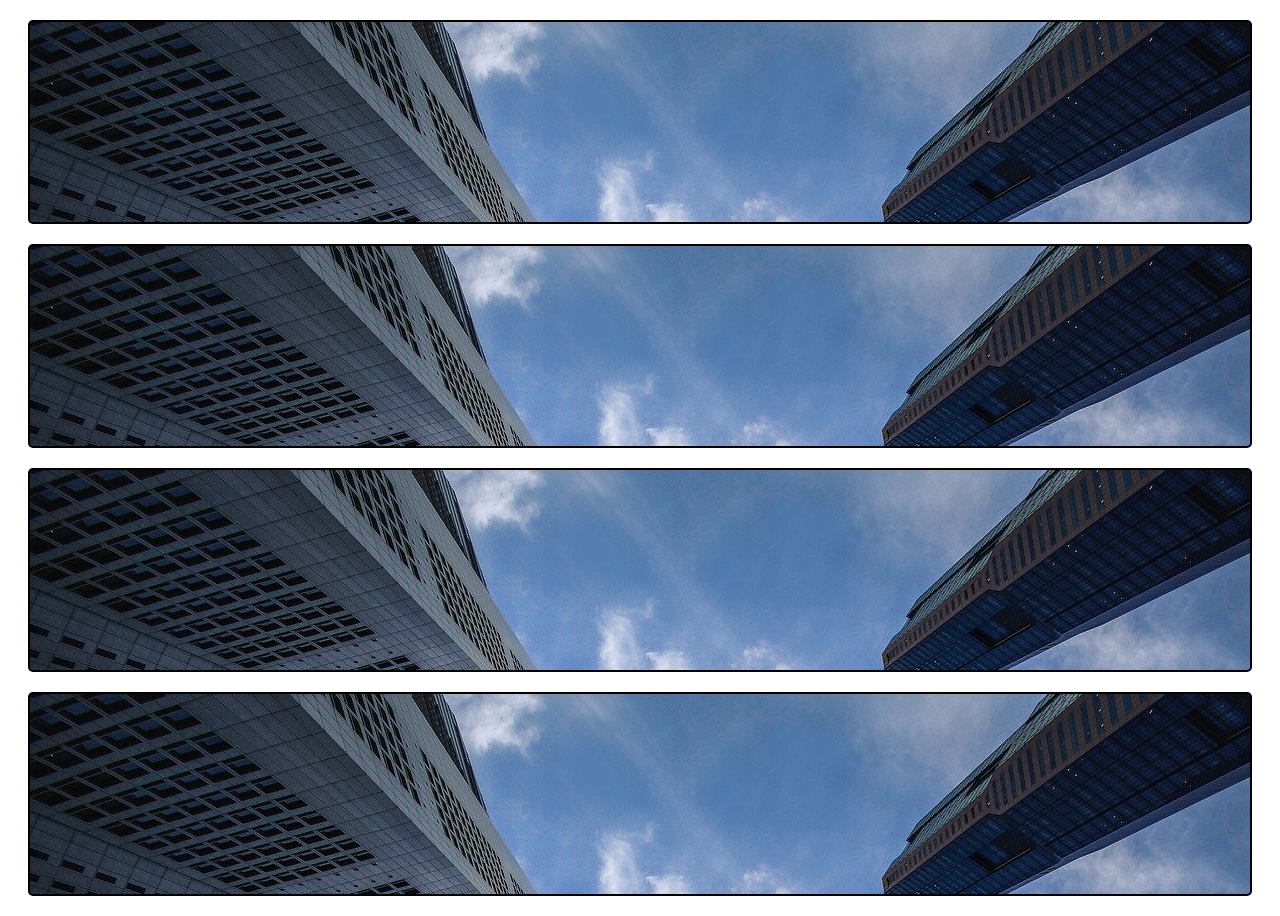
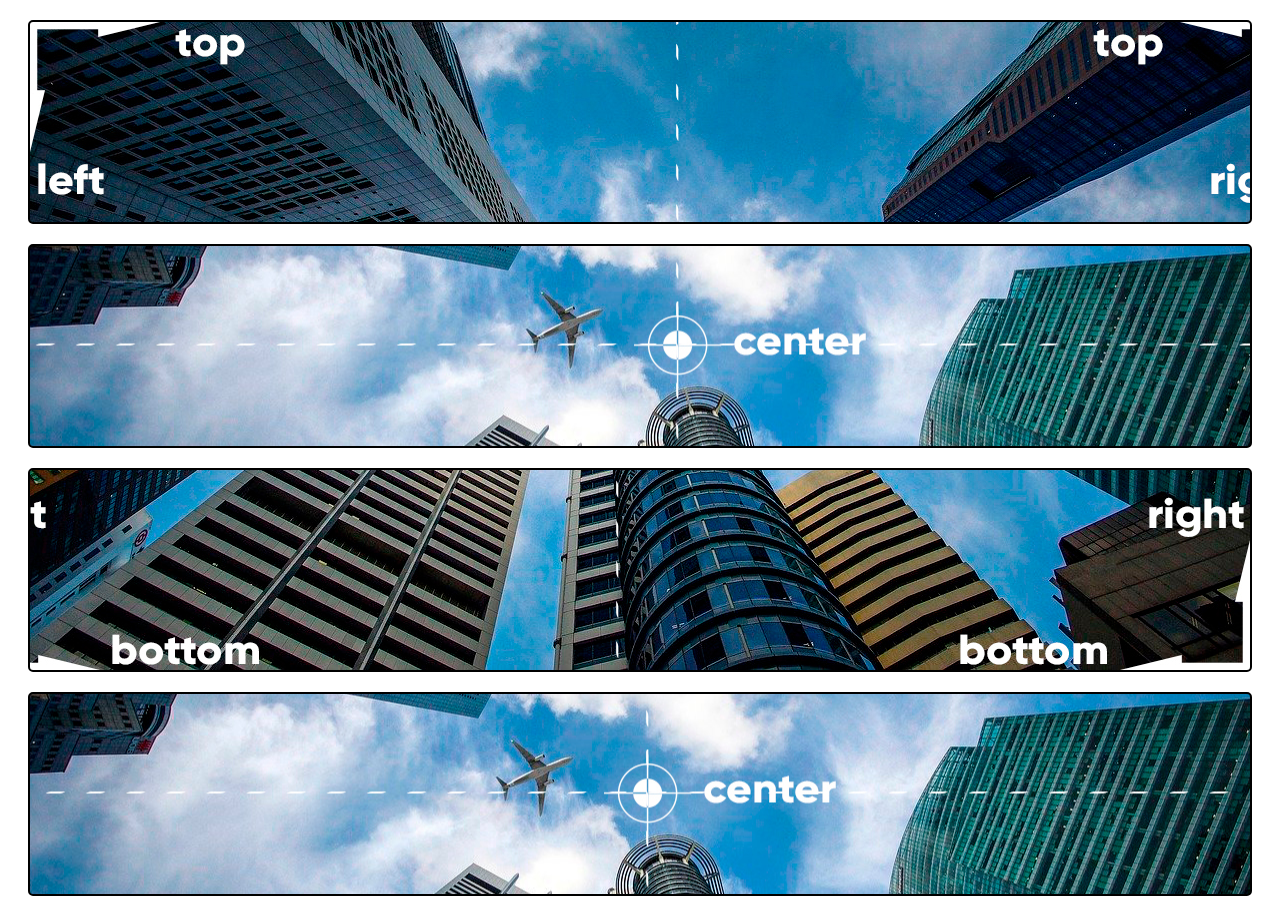
Before and after one commit to JersonVndre/html_e_css, a plain HTML site: page exercicios/ex22/index3.html in a window 1280 px wide. Drawn offline with Linux system fonts and the light colour scheme.

Commit message:
Exercício 3

```diff
--- a/exercicios/ex22/index3.html
+++ b/exercicios/ex22/index3.html
@@ -7,26 +7,38 @@
   <title>Posição dos Fundos</title>
   <style>
     .bloco{
-      background-image: url('img/wallpaper002.jpg');
+      background-image: url('img/wallpaper003.jpg');
       height: 200px;
       border: 2px solid black;
       margin: 20px;
       border-radius: 5px;
     }
+    #q1{
+      background-position: left top;
+    }
+    #q2{
+      background-position: left center;
+    }
+    #q3{
+      background-position: right bottom;
+    }
+    #q4{
+      background-position: center center;
+    }
   </style>
 </head>
 <body>
 
-  <div class="bloco">
+  <div class="bloco" id="q1">
 
   </div>
-  <div class="bloco">
+  <div class="bloco" id="q2">
 
   </div>
-  <div class="bloco">
+  <div class="bloco" id="q3">
 
   </div>
-  <div class="bloco">
+  <div class="bloco" id="q4">
 
   </div>
 </body>
```
Also changed, not shown: exercicios/ex22/index4.html (added, +22 -0 lines), exercicios/ex22/index5.html (added, +19 -0 lines).
